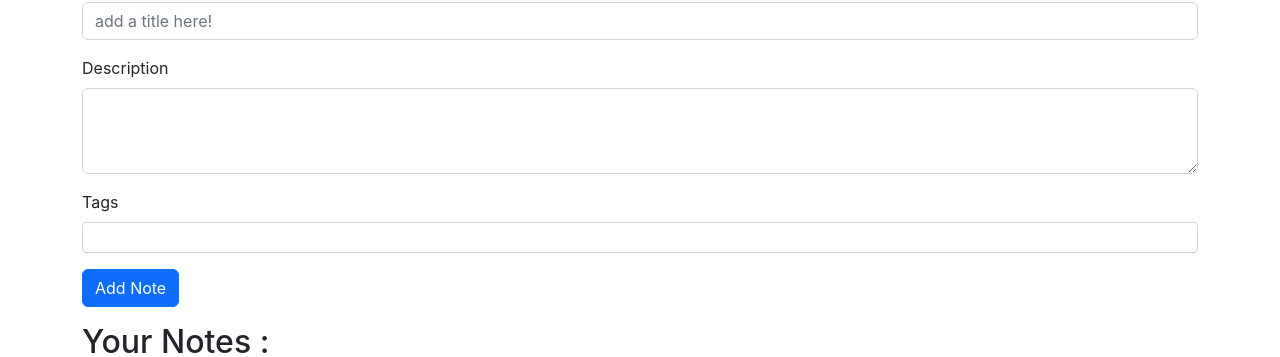
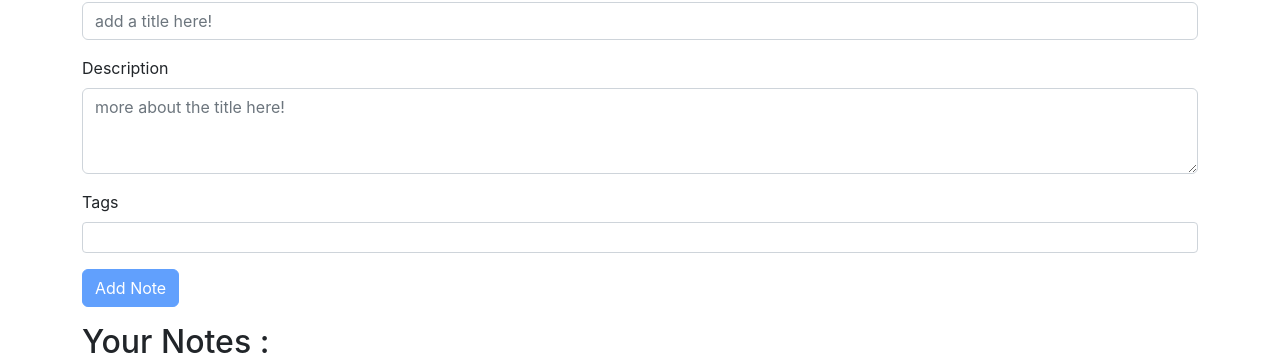
Before and after one commit to Hemraj748244/notebookclient, a React (Create React App) app: page / in a window 1280 px wide. Shown: the part 206-563 px from the top of the page. Built offline with nearby package versions, Linux system fonts and the light colour scheme; no server answers.

Commit message:
Authentication Context added

```diff
--- a/src/Components/AddNote.js
+++ b/src/Components/AddNote.js
@@ -15,6 +15,7 @@ const AddNote = (props) => {
   const handleSubmit = (e) => {
     e.preventDefault();
     addNotes(note.title, note.description, note.tag);
+    setNote({ title: '', description: '', tag: '' });
   };
 
   return (
@@ -29,6 +30,7 @@ const AddNote = (props) => {
           id="title"
           name="title"
           placeholder="add a title here!"
+          value={note.title}
           onChange={handleChange}
         />
       </div>
@@ -41,6 +43,8 @@ const AddNote = (props) => {
           id="description"
           name="description"
           rows="3"
+          placeholder="more about the title here!"
+          value={note.description}
           onChange={handleChange}
         ></textarea>
       </div>
@@ -55,10 +59,16 @@ const AddNote = (props) => {
           aria-label=".form-control-sm example"
           id="tag"
           name="tag"
+          value={note.tag}
           onChange={handleChange}
         />
       </div>
-      <button type="submit" className="btn btn-primary" onClick={handleSubmit}>
+      <button
+        disabled={note.title.length < 5 || note.description.length < 5}
+        type="submit"
+        className="btn btn-primary"
+        onClick={handleSubmit}
+      >
         Add Note
       </button>
     </form>
--- /dev/null
+++ b/src/Context/AuthContexts/AuthContext.js
@@ -0,0 +1,5 @@
+import { createContext } from 'react';
+
+const AuthContext = createContext();
+
+export default AuthContext;
```
Also changed, not shown: src/Context/AuthContexts/AuthState.js (added, +10 -0 lines).
